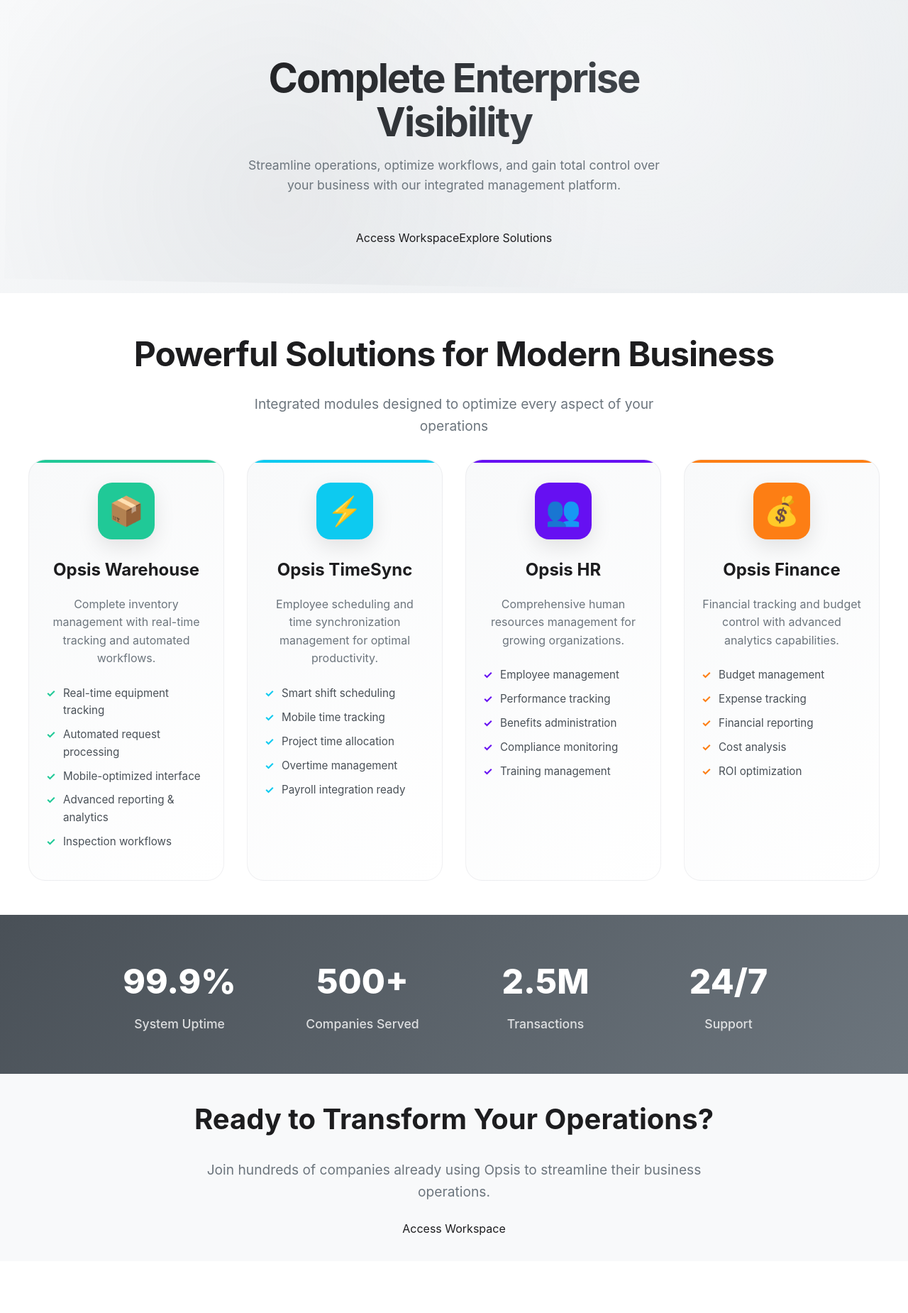
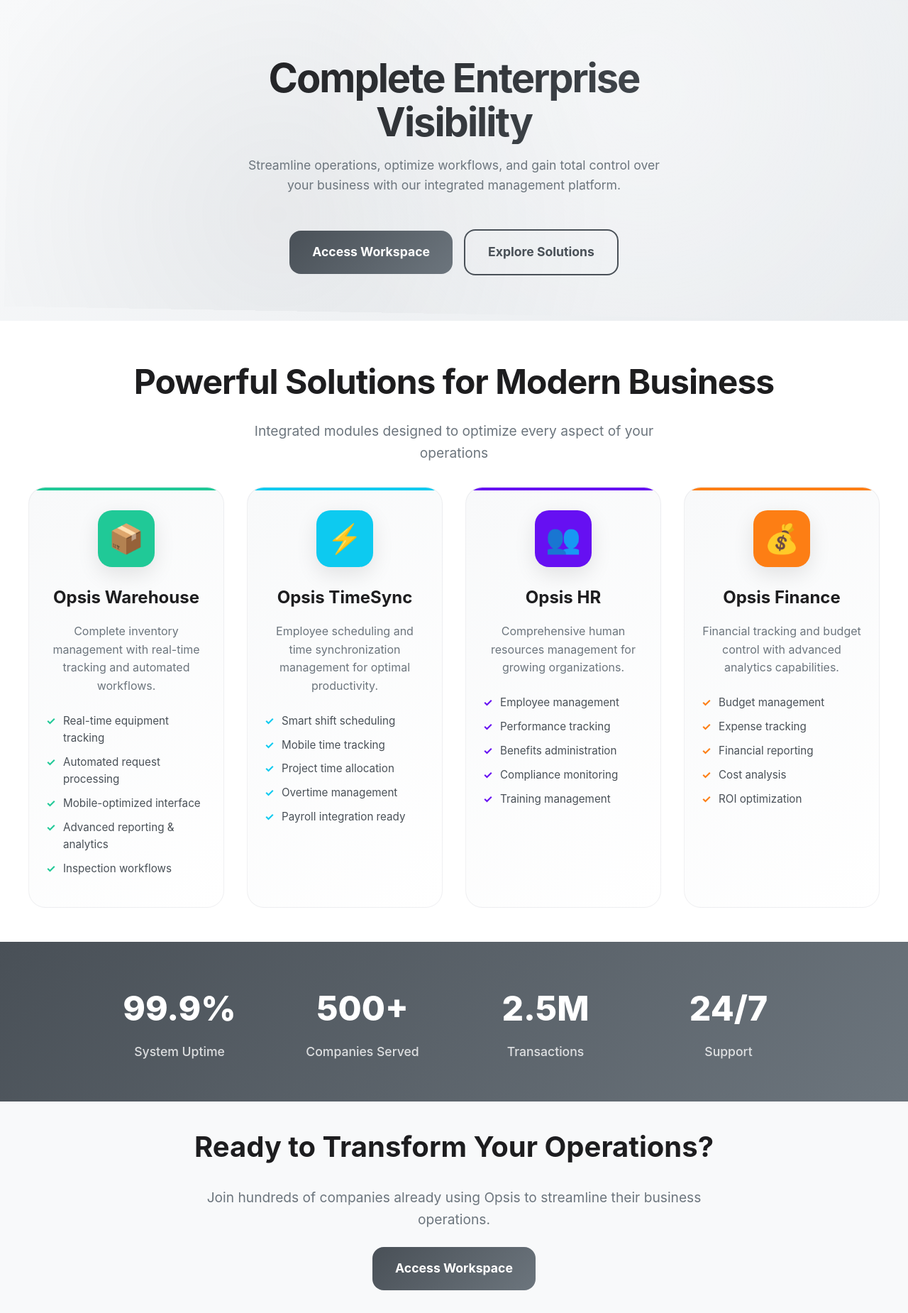
Before and after one commit to candewesth/opsis-suite-complete-v1, a Next.js app: page / in a window 1280 px wide. Shown: the whole page at 71% size. Before the commit the page ends 1777 px from the top, so only its background shows below. Built offline with nearby package versions, Linux system fonts and the light colour scheme.

Commit message:
page.tsx
Landing Page v4

```diff
--- a/app/page.tsx
+++ b/app/page.tsx
@@ -78,10 +78,62 @@
             Streamline operations, optimize workflows, and gain total control over your business with our integrated management platform.
           </p>
           <div className="hero-cta">
-            <Link className="hero-btn" href="/login">
+            <Link
+              href="/login"
+              style={{
+                background: 'linear-gradient(135deg, #495057, #6c757d)',
+                color: 'white',
+                border: 'none',
+                padding: '1rem 2rem',
+                borderRadius: '16px',
+                fontSize: '1.1rem',
+                fontWeight: '700',
+                cursor: 'pointer',
+                transition: 'all 0.3s ease',
+                margin: '0 0.5rem',
+                textDecoration: 'none',
+                display: 'inline-block'
+              }}
+              onMouseEnter={(e) => {
+                e.target.style.transform = 'translateY(-3px)'
+                e.target.style.boxShadow = '0 15px 40px rgba(73, 80, 87, 0.3)'
+              }}
+              onMouseLeave={(e) => {
+                e.target.style.transform = 'translateY(0)'
+                e.target.style.boxShadow = 'none'
+              }}
+            >
               Access Workspace
             </Link>
-            <Link className="hero-btn secondary" href="/solutions">
+            <Link
+              href="/solutions"
+              style={{
+                background: 'transparent',
+                color: '#495057',
+                border: '2px solid #495057',
+                padding: '1rem 2rem',
+                borderRadius: '16px',
+                fontSize: '1.1rem',
+                fontWeight: '700',
+                cursor: 'pointer',
+                transition: 'all 0.3s ease',
+                margin: '0 0.5rem',
+                textDecoration: 'none',
+                display: 'inline-block'
+              }}
+              onMouseEnter={(e) => {
+                e.target.style.background = '#495057'
+                e.target.style.color = 'white'
+                e.target.style.transform = 'translateY(-3px)'
+                e.target.style.boxShadow = '0 15px 40px rgba(73, 80, 87, 0.3)'
+              }}
+              onMouseLeave={(e) => {
+                e.target.style.background = 'transparent'
+                e.target.style.color = '#495057'
+                e.target.style.transform = 'translateY(0)'
+                e.target.style.boxShadow = 'none'
+              }}
+            >
               Explore Solutions
             </Link>
           </div>
@@ -189,7 +241,30 @@
           <p className="cta-subtitle">
             Join hundreds of companies already using Opsis to streamline their business operations.
           </p>
-          <Link className="hero-btn" href="/login">
+          <Link
+            href="/login"
+            style={{
+              background: 'linear-gradient(135deg, #495057, #6c757d)',
+              color: 'white',
+              border: 'none',
+              padding: '1rem 2rem',
+              borderRadius: '16px',
+              fontSize: '1.1rem',
+              fontWeight: '700',
+              cursor: 'pointer',
+              transition: 'all 0.3s ease',
+              textDecoration: 'none',
+              display: 'inline-block'
+            }}
+            onMouseEnter={(e) => {
+              e.target.style.transform = 'translateY(-3px)'
+              e.target.style.boxShadow = '0 15px 40px rgba(73, 80, 87, 0.3)'
+            }}
+            onMouseLeave={(e) => {
+              e.target.style.transform = 'translateY(0)'
+              e.target.style.boxShadow = 'none'
+            }}
+          >
             Access Workspace
           </Link>
         </div>
```
